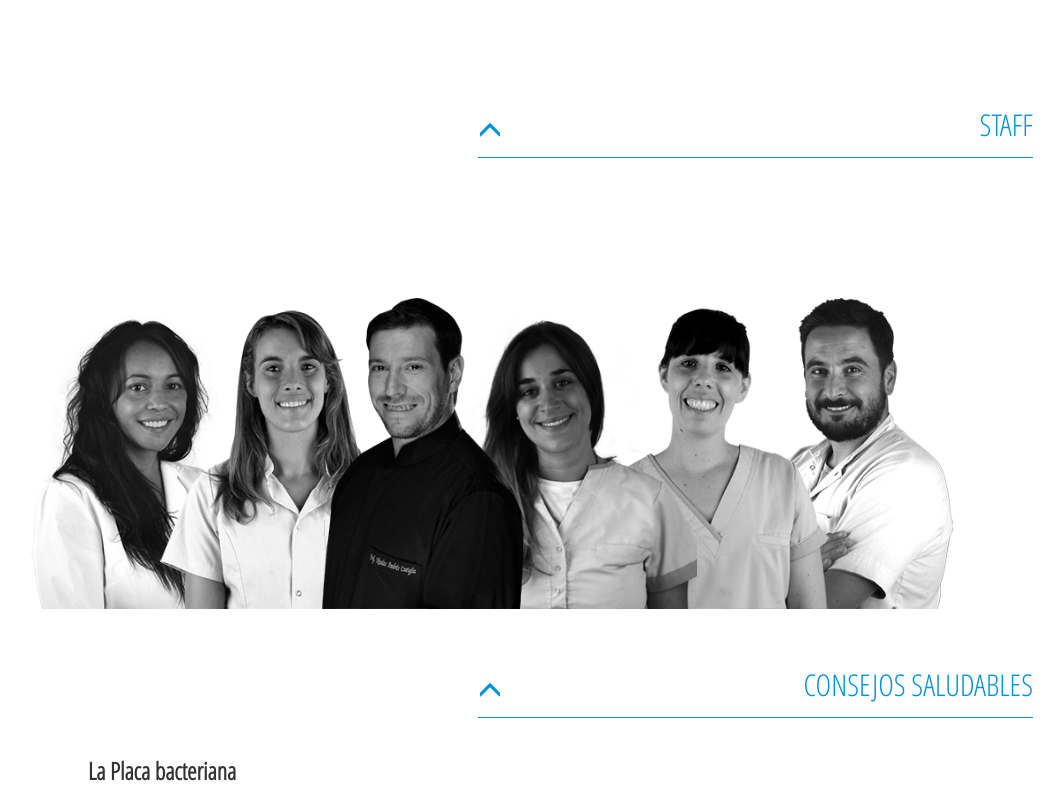
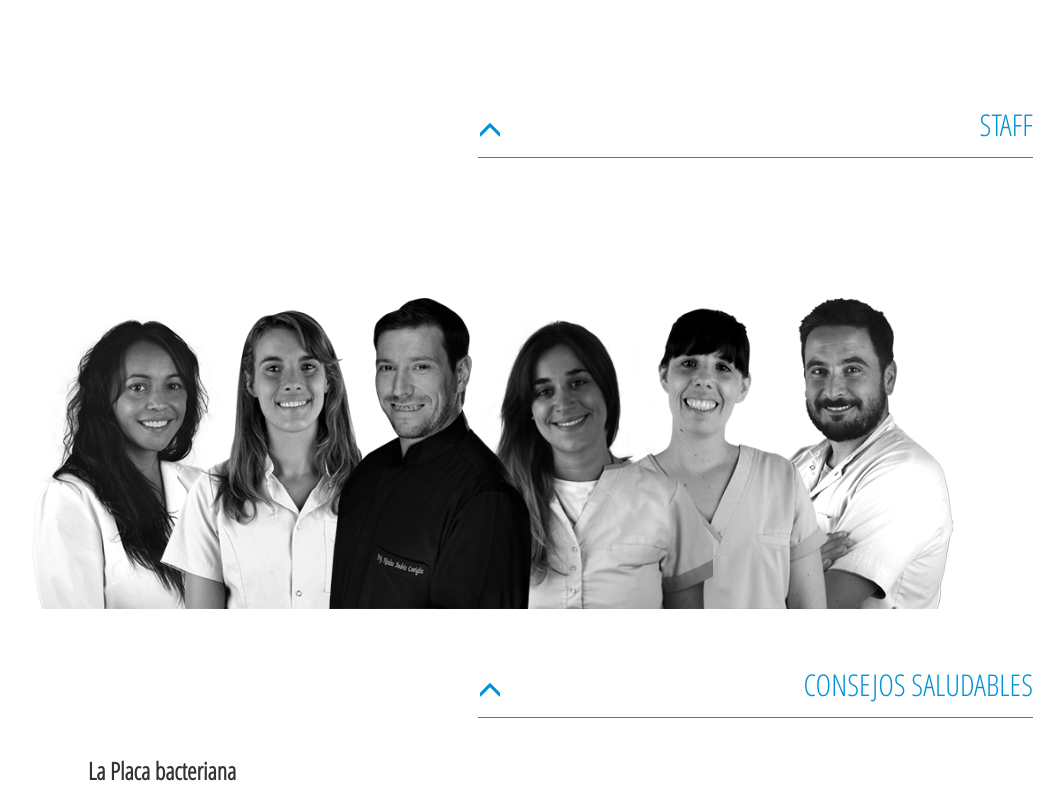
Before and after one commit to leoluchini/nordent, a plain HTML site: page index.html in a window 1280 px wide. Shown: the part 1284-2075 px from the top of the page, without its empty margins (177-1241 px from the left). Drawn offline with Linux system fonts and the light colour scheme.

Commit message:
modifico css

```diff
--- a/css/nordent.css
+++ b/css/nordent.css
@@ -129,11 +129,11 @@ h1, h2, h3, h4, h5, h6, .h1, .h2, .h3, .h4, .h5, .h6 {
     left: 11%;
 }
 #foto3 {
-  left: 27%;
+  left: 28%;
   z-index: 5;
 }
 #foto4 {
-  left: 46%;
+  left: 48%;
   z-index: 4;
 }
 #foto5 {
```
